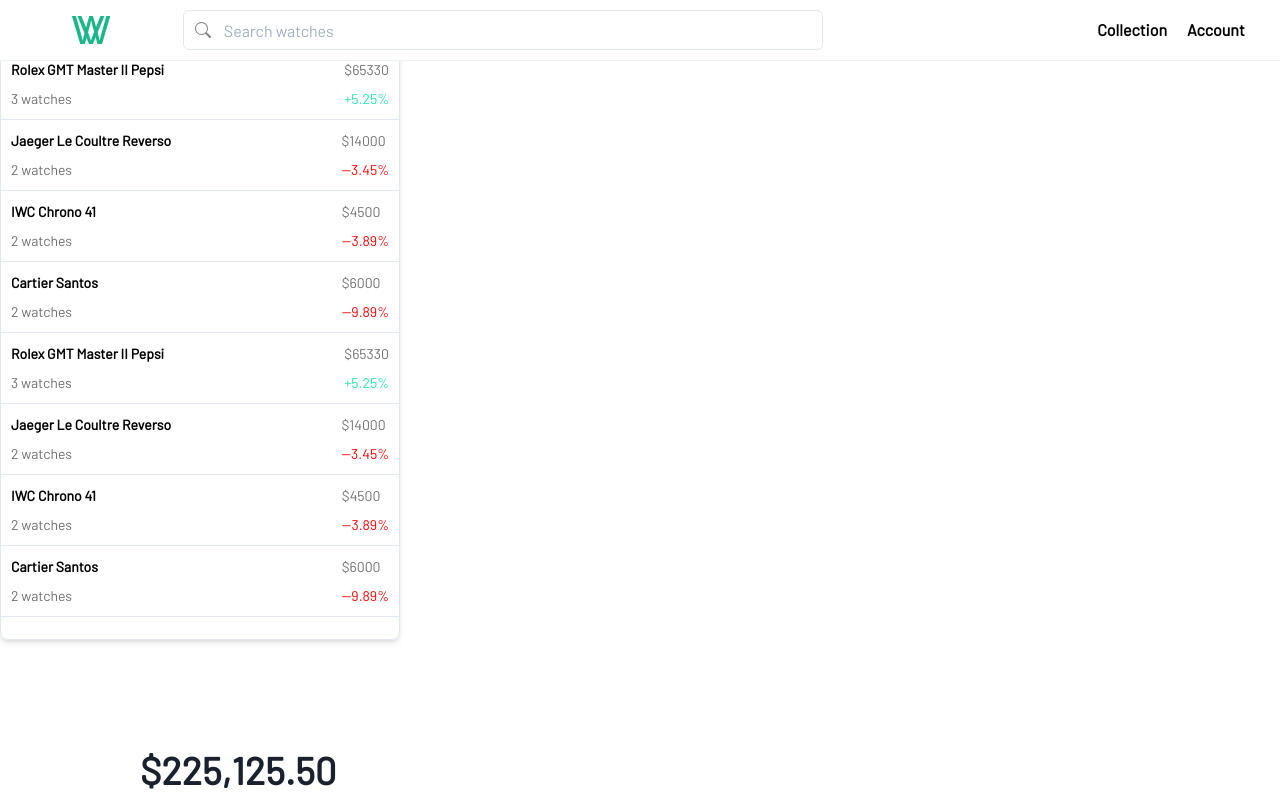
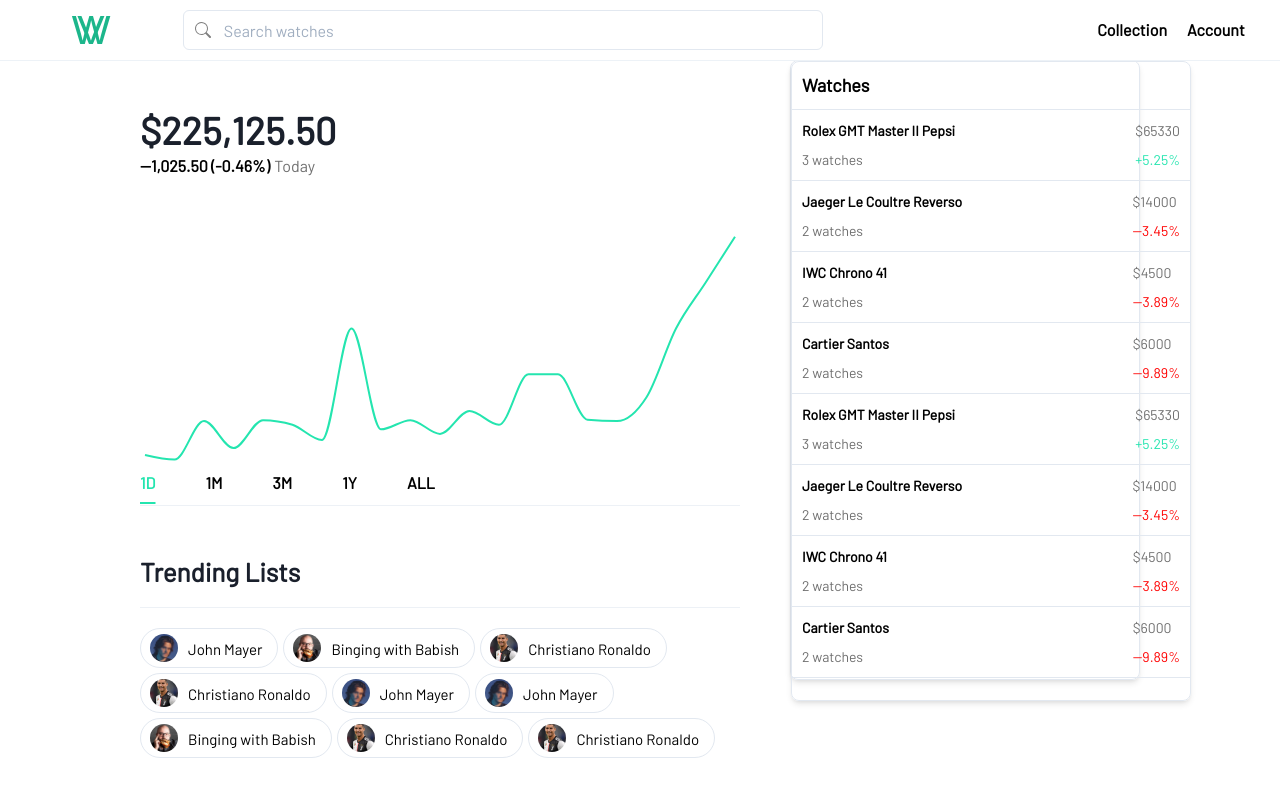
Before and after one commit to samkyuseo/watchstreet, a React (Create React App) app: page /profile in a window 1280 px wide. Shown: the top 797 px of the page. Built offline with nearby package versions, Linux system fonts and the light colour scheme; no server answers; sample sign-in values are in the browser's storage.

Commit message:
need to revert further

```diff
--- a/src/pages/profilepage/ProfilePage.tsx
+++ b/src/pages/profilepage/ProfilePage.tsx
@@ -20,7 +20,6 @@
   return (
     <>
       <Navbar />
-      <WatchCollectionTable watches={watches} />
       <Page>
         <Content>
           {/* Portfolio Section */}
@@ -65,6 +64,9 @@
             </Flex>
           </Section>
         </Content>
+        <StickySidebar>
+          <WatchCollectionTable watches={watches} />
+        </StickySidebar>
       </Page>
     </>
   );
```
